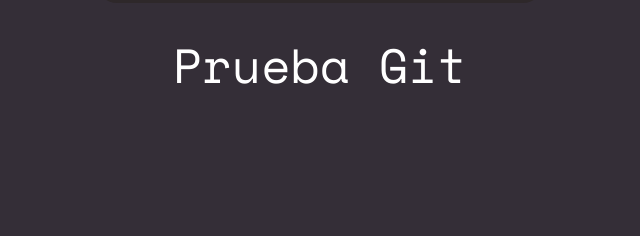
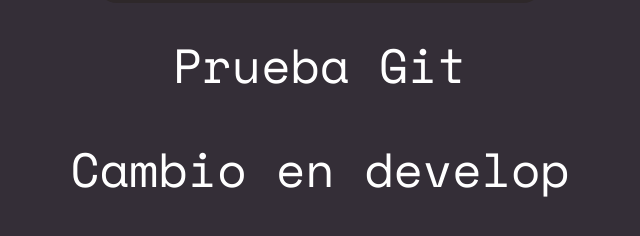
Before and after one commit to TheDali/TallerG, a plain HTML site: page index.html in a window 1280 px wide. Shown: the part 578-814 px from the top of the page, without its empty margins (320-960 px from the left). Drawn offline with nearby package versions, Linux system fonts and the light colour scheme.

Commit message:
cambio develop

```diff
--- a/index.html
+++ b/index.html
@@ -19,6 +19,7 @@
     </button>
 
     <h1>Prueba Git</h1>
+      <h1>Cambio en develop</h1>
   </div>
 </body>
 </html>
```
